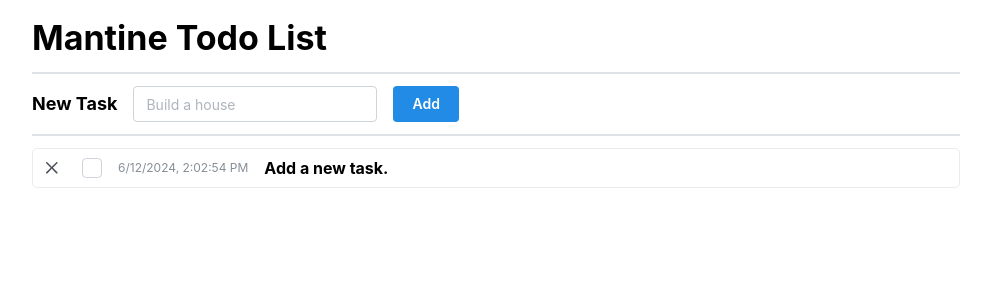
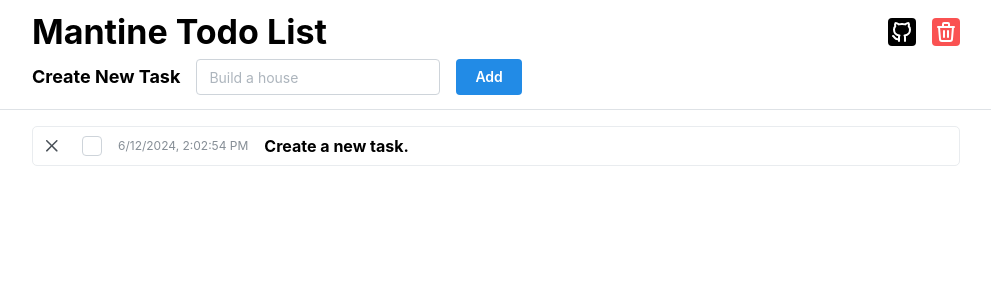
Before and after one commit to jun-gh-123/mantine-todo-list, a React app: page / in a window 1280 px wide. Shown: the top 300 px of the page, without its empty margins (144-1135 px from the left). Built offline with nearby package versions, Linux system fonts and the light colour scheme; the HTML template or start-up script is replaced by a standard one.

Commit message:
persist with localstorage

```diff
--- a/esbuild.js
+++ b/esbuild.mjs
@@ -1,5 +1,5 @@
-const esbuild = require("esbuild");
-const { sassPlugin } = require("esbuild-sass-plugin");
+import esbuild from "esbuild";
+import { sassPlugin } from "esbuild-sass-plugin";
 
 const args = process.argv.slice(2);
 
--- a/src/App.tsx
+++ b/src/App.tsx
@@ -1,4 +1,4 @@
-import React, { useState, useMemo } from "react";
+import React, { useState, useMemo, useEffect, useRef } from "react";
 import { v4 as uuidv4 } from "uuid";
 
 import {
@@ -8,7 +8,10 @@
   AppShell,
   Container,
   Divider,
+  Group,
+  ActionIcon,
 } from "@mantine/core";
+import { IconTrash, IconBrandGithub } from "@tabler/icons-react";
 
 import { TaskType } from "./components/Task";
 import NewTask from "./components/NewTask";
@@ -16,19 +19,57 @@
 
 import "@mantine/core/styles.css";
 
-const exampleTaskUUID = uuidv4();
+enum SetupState {
+  Preload = 1,
+  Loaded,
+  Ready,
+}
 
-export default function () {
-  const [tasks, setTasks] = useState<{
-    [uuid: string]: TaskType;
-  }>({
+function getDefaultTasks() {
+  const exampleTaskUUID = uuidv4();
+
+  return {
     [exampleTaskUUID]: {
       uuid: exampleTaskUUID,
       createdAt: Date.now(),
-      name: "Add a new task.",
+      name: "Create a new task.",
       completed: false,
     },
-  });
+  };
+}
+
+export default function () {
+  const [setupState, setSetupState] = useState(SetupState.Preload);
+  const [tasks, setTasks] = useState<{
+    [uuid: string]: TaskType;
+  }>(getDefaultTasks());
+
+  useEffect(() => {
+    const data = localStorage.getItem("todos");
+
+    if (data) {
+      setTasks(JSON.parse(data));
+    }
+
+    setSetupState(SetupState.Loaded);
+  }, []);
+
+  useEffect(() => {
+    if (setupState !== SetupState.Ready) {
+      return;
+    }
+    writeToFile();
+  }, [tasks]);
+
+  useEffect(() => {
+    if (setupState === SetupState.Loaded) {
+      setSetupState(SetupState.Ready);
+    }
+  }, [setupState]);
+
+  const writeToFile = () => {
+    localStorage.setItem("todos", JSON.stringify(tasks));
+  };
 
   const taskList = useMemo(() => {
     const list = [];
@@ -72,15 +113,45 @@
     });
   };
 
+  const onGithubClick = () => {
+    window.open("https://github.com", "_blank");
+  };
+
+  const onTrashClick = () => {
+    localStorage.clear();
+    setTasks(getDefaultTasks());
+    setSetupState(SetupState.Loaded);
+  };
+
+  if (setupState !== SetupState.Ready) {
+    return;
+  }
+
   return (
     <MantineProvider>
-      <AppShell padding="md">
+      <AppShell header={{ height: 110 }} padding="md">
+        <AppShell.Header>
+          <Container style={{ paddingTop: 10 }}>
+            <Group justify="space-between" style={{ paddingBottom: 5 }}>
+              <Title order={1}>Mantine Todo List</Title>
+              <Group>
+                <ActionIcon
+                  variant="filled"
+                  color="black"
+                  onClick={onGithubClick}
+                >
+                  <IconBrandGithub />
+                </ActionIcon>
+                <ActionIcon variant="filled" color="red" onClick={onTrashClick}>
+                  <IconTrash />
+                </ActionIcon>
+              </Group>
+            </Group>
+            <NewTask addNewTask={addNewTask} />
+          </Container>
+        </AppShell.Header>
         <AppShell.Main>
           <Container>
-            <Title order={1}>Mantine Todo List</Title>
-            <Divider my="sm" size="sm" />
-            <NewTask addNewTask={addNewTask} />
-            <Divider my="sm" size="sm" />
             <TaskList
               list={taskList}
               updateTask={updateTask}
--- a/src/components/NewTask.tsx
+++ b/src/components/NewTask.tsx
@@ -16,7 +16,7 @@
 
   return (
     <Group>
-      <Title order={4}>New Task</Title>
+      <Title order={4}>Create New Task</Title>
       <TextInput
         placeholder="Build a house"
         value={text}
--- a/src/components/Task.tsx
+++ b/src/components/Task.tsx
@@ -39,7 +39,7 @@
   };
 
   const styleOverride = showDeletePopover
-    ? { ...defaultStyle, background: theme.colors.yellow[2] }
+    ? { ...defaultStyle, background: theme.colors.yellow[1] }
     : defaultStyle;
 
   return (
@@ -61,12 +61,16 @@
           <Group justify="flex-end" gap="xs">
             <Button
               variant="default"
-              size="compact-xs"
+              size="compact-sm"
               onClick={() => setShowDeletePopover(false)}
             >
               No
             </Button>
-            <Button size="compact-xs" onClick={() => deleteTask(task.uuid)}>
+            <Button
+              size="compact-sm"
+              onClick={() => deleteTask(task.uuid)}
+              color="red"
+            >
               Yes
             </Button>
           </Group>
--- a/tsconfig.json
+++ b/tsconfig.json
@@ -35,7 +35,7 @@
     // "types": [],                                      /* Specify type package names to be included without being referenced in a source file. */
     // "allowUmdGlobalAccess": true,                     /* Allow accessing UMD globals from modules. */
     // "moduleSuffixes": [],                             /* List of file name suffixes to search when resolving a module. */
-    // "allowImportingTsExtensions": true,               /* Allow imports to include TypeScript file extensions. Requires '--moduleResolution bundler' and either '--noEmit' or '--emitDeclarationOnly' to be set. */
+    "allowImportingTsExtensions": true /* Allow imports to include TypeScript file extensions. Requires '--moduleResolution bundler' and either '--noEmit' or '--emitDeclarationOnly' to be set. */,
     // "resolvePackageJsonExports": true,                /* Use the package.json 'exports' field when resolving package imports. */
     // "resolvePackageJsonImports": true,                /* Use the package.json 'imports' field when resolving imports. */
     // "customConditions": [],                           /* Conditions to set in addition to the resolver-specific defaults when resolving imports. */
```
Also changed, not shown: package.json (+4 -3 lines), 1 other file (tests, documents, lock files or other folders).
